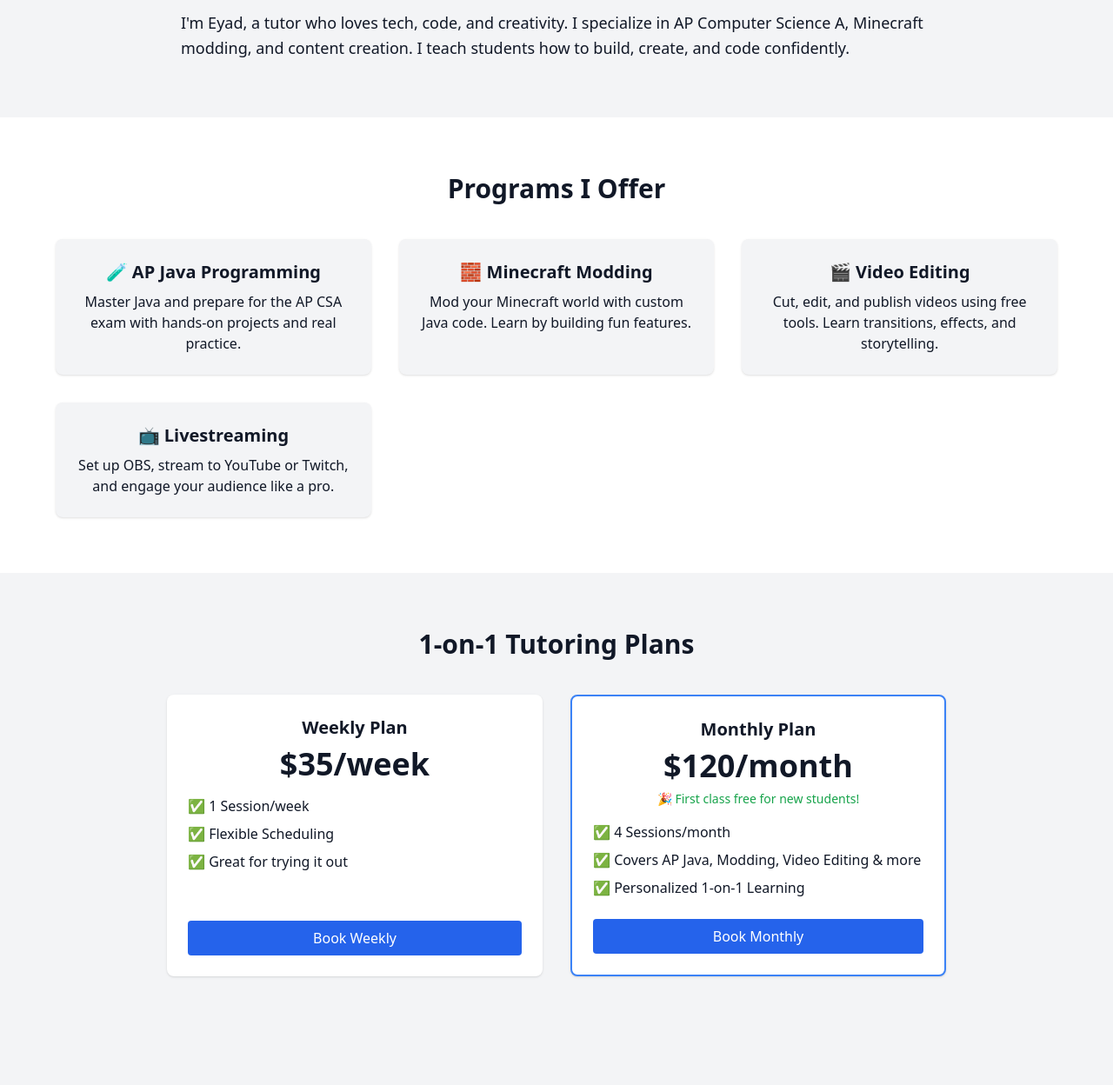
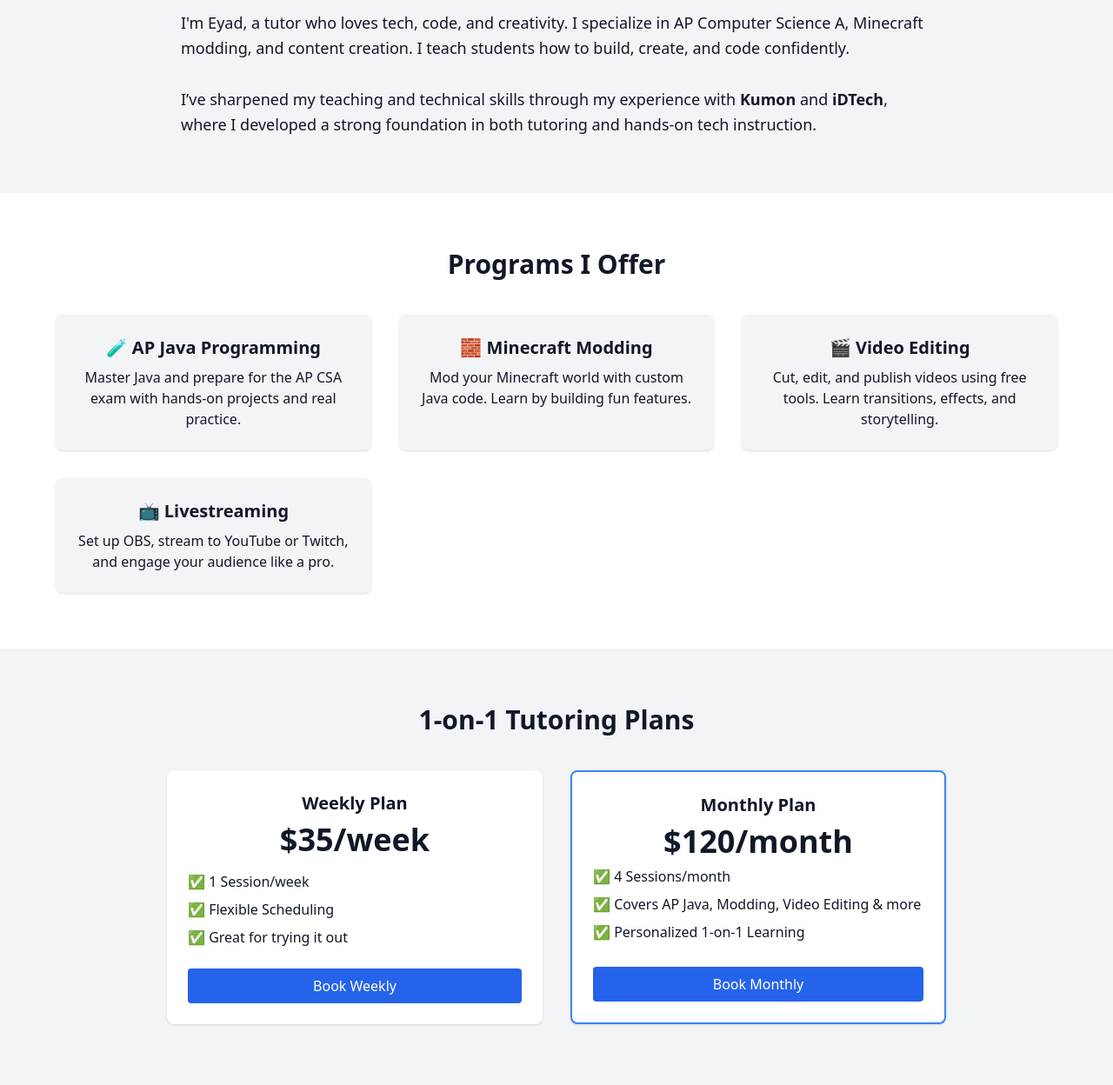
Before and after one commit to EasyCanadianGamer/EyadsTutor, a plain HTML site: page index.html in a window 1280 px wide. Shown: the part 508-1756 px from the top of the page at 87% size. Drawn offline with nearby package versions, Linux system fonts and the light colour scheme.

Commit message:
added a better about

```diff
--- a/index.html
+++ b/index.html
@@ -94,14 +94,16 @@
     <p class="text-lg">From Java to Minecraft Mods, YouTube Videos to Livestreaming—learn by doing, create your future.</p>
     <a href="#contact" class="inline-block mt-6 px-6 py-3 bg-blue-600 text-white rounded hover:bg-blue-700">Book a Session</a>
   </section>
-
 <!-- About -->
 <section id="about" class="max-w-4xl mx-auto px-4 py-16">
   <h3 class="text-3xl font-bold mb-4">About Me</h3>
   <p class="text-lg leading-relaxed">
     I'm Eyad, a tutor who loves tech, code, and creativity. I specialize in AP Computer Science A, Minecraft modding, and content creation. I teach students how to build, create, and code confidently.
+    <br /><br />
+    I’ve sharpened my teaching and technical skills through my experience with <strong>Kumon</strong> and <strong>iDTech</strong>, where I developed a strong foundation in both tutoring and hands-on tech instruction.
   </p>
 </section>
+
 
   <!-- Programs Section -->
   <section id="programs" class="bg-white dark:bg-gray-800 py-16 px-4">
@@ -152,7 +154,7 @@
       <div class="bg-white dark:bg-gray-700 p-6 rounded-lg shadow hover:shadow-lg transition flex flex-col border-2 border-blue-500">
         <h4 class="text-xl font-semibold mb-2">Monthly Plan</h4>
         <p class="text-4xl font-bold mb-2">$120/month</p>
-        <span class="text-sm font-medium text-green-600 dark:text-green-300 mb-4">🎉 First class free for new students!</span>
+        <!-- <span class="text-sm font-medium text-green-600 dark:text-green-300 mb-4">🎉 First class free for new students!</span> -->
         <ul class="mb-6 space-y-2 text-left">
           <li>✅ 4 Sessions/month</li>
           <li>✅ Covers AP Java, Modding, Video Editing & more</li>
```
Lines whose indentation alone changed are shown as unchanged.
